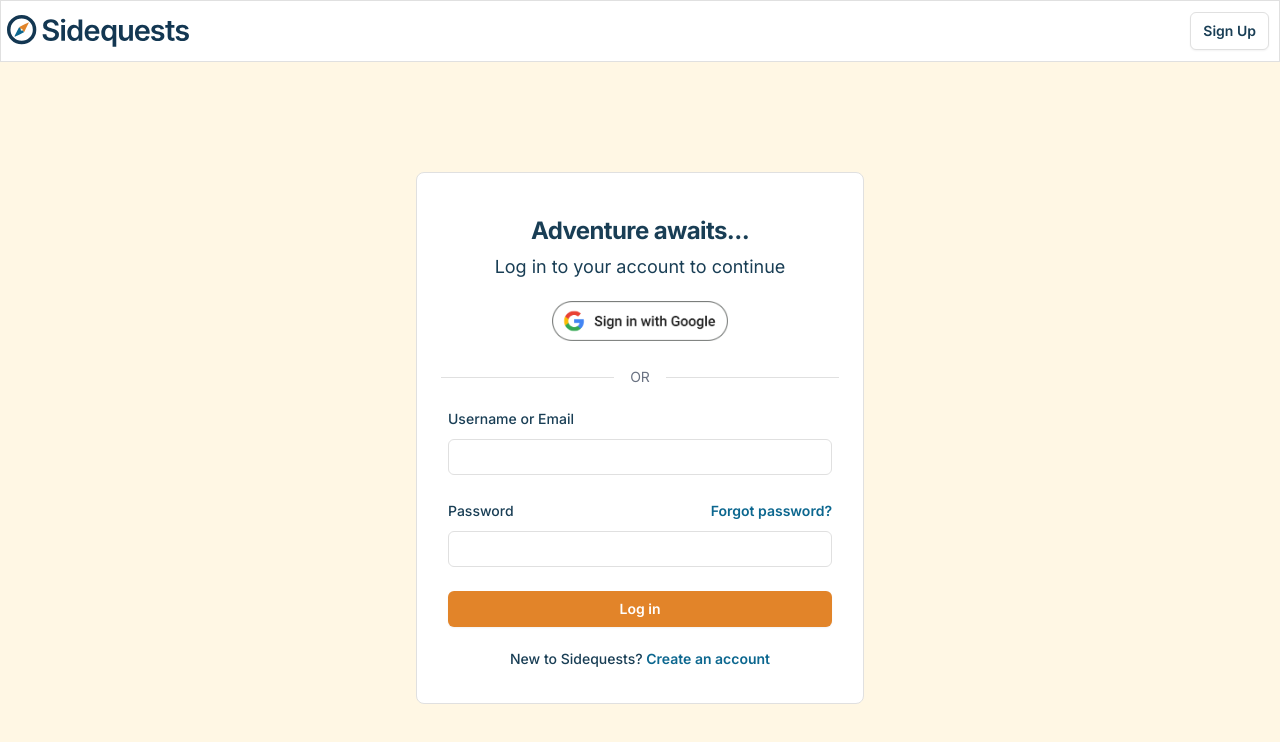
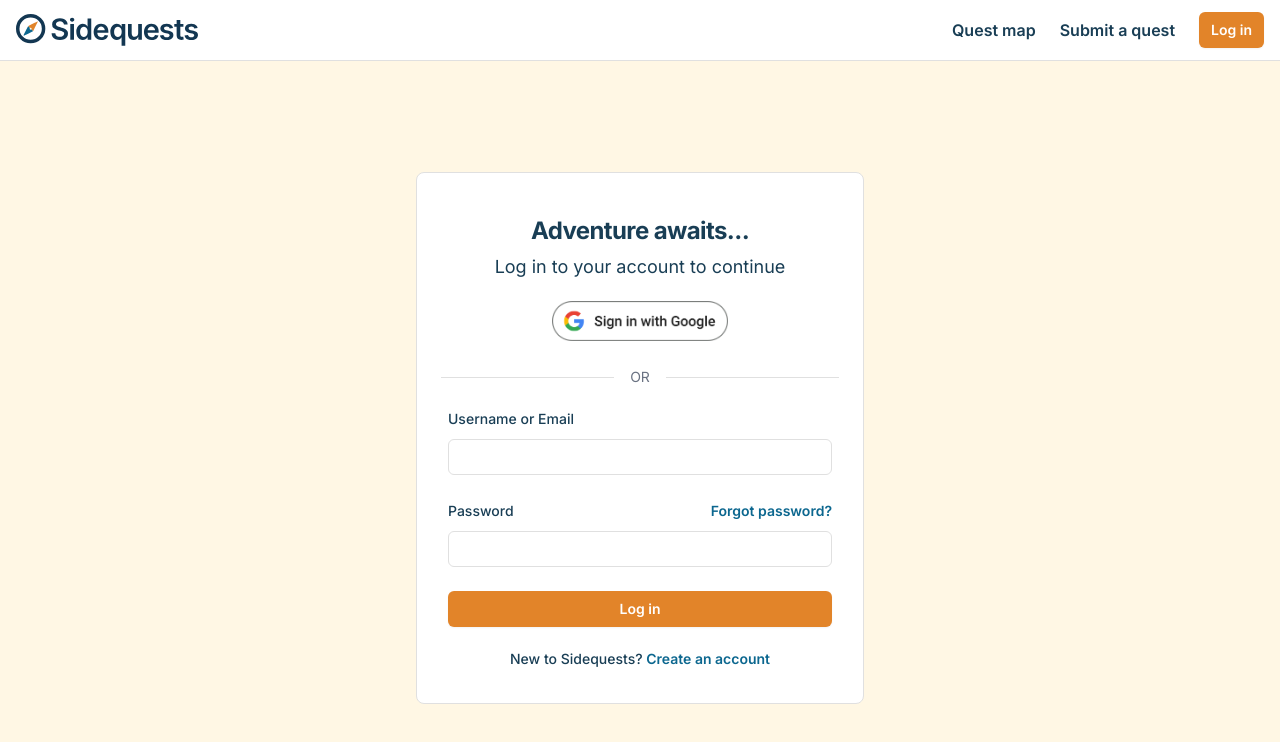
Before and after one commit to kylerosser/sidequests, a React (Vite) app in the folder client/: page /login in a window 1280 px wide. Shown: the top 742 px of the page. Built offline with nearby package versions, Linux system fonts and the light colour scheme; no server answers.

Commit message:
Add a mobile responsive hamburger menu to the navbar

```diff
--- a/client/src/components/common/Navbar.tsx
+++ b/client/src/components/common/Navbar.tsx
@@ -1,10 +1,12 @@
+import { useState } from "react";
 import { useAuth } from "../../auth/useAuth";
+import { Button } from "../common/Button";
+import { ProfileMenu } from "./ProfileMenu";
+import { Link } from "react-router-dom";
 
-import { Button } from '../common/Button'
-import { ProfileMenu } from "./ProfileMenu";
-import { Link } from "react-router-dom"
-
-import wordmarkImage from '/wordmark.svg';
+import wordmarkImage from "/wordmark.svg";
+import menuIcon from "/menu_24dp_193E55_FILL0_wght400_GRAD0_opsz24.svg";
+import closeIcon from "/close_24dp_193E55_FILL0_wght400_GRAD0_opsz24.svg";
 
 type NavbarProps = {
   hideSignupButton?: boolean;
@@ -12,26 +14,85 @@ type NavbarProps = {
 };
 
 export const Navbar = ({ hideSignupButton = false, hideLoginButton = false }: NavbarProps) => {
-    const { user } = useAuth();
+  const { user } = useAuth();
+  const [isMobileMenuOpen, setIsMobileMenuOpen] = useState(false);
 
-    // Buttons for logging in / signing up to be displayed if the user is not currently logged in
-    const loginSignupButtons = <div className="flex justify-between inline-flex items-center">
-        <Link className={`mx-1 ${hideSignupButton ? "hidden" : ""}`} to="/login"><Button>Log in</Button></Link>
-        <Link className={`mx-1 ${hideLoginButton ? "hidden" : ""}`} to="/signup"><Button variant="white">Sign Up</Button></Link>
+  const toggleMobileMenu = () => setIsMobileMenuOpen(!isMobileMenuOpen);
+
+  const loginSignupButtons = (
+    <div className="flex flex-col gap-2 items-center md:flex-row md:gap-2">
+      {!hideLoginButton && (
+        <Link to="/login" className="cursor-pointer">
+          <Button>Log in</Button>
+        </Link>
+      )}
+      {!hideSignupButton && (
+        <Link to="/signup" className="cursor-pointer">
+          <Button variant="white">Sign Up</Button>
+        </Link>
+      )}
     </div>
+  );
 
-    // User profile info to be displayed if the user is currently logged in
-    const userInfo = <ProfileMenu/>
+  const userInfo = <ProfileMenu />;
 
-    return (
-        <nav className="bg-white border-1 border-sq-grey fixed w-full z-5000">
-            <div className="max-w-screen-xl flex flex-wrap items-center justify-between mx-auto p-1.5 h-15">
-                <div className="flex items-center space-x-3 cursor-pointer">
-                    <Link to="/"><img src={wordmarkImage} className="h-8" alt="Sidequests Logo"/></Link>
-                </div>
+  const navLinks = (
+    <div className="flex flex-col gap-2 items-center md:flex-row md:gap-6">
+      <Link to="/quests" className="py-2 md:py-0 font-semibold text-center cursor-pointer">
+        Quest map
+      </Link>
+      <Link to="/quests/create" className="py-2 md:py-0 font-semibold text-center cursor-pointer">
+        Submit a quest
+      </Link>
+    </div>
+  );
 
-                {user == null ? loginSignupButtons : userInfo}
-            </div>
-        </nav>
-    )
-}
+  return (
+    <nav className="bg-white border-b border-sq-grey fixed w-full z-50">
+      <div className="max-w-screen-xl mx-auto flex items-center justify-between p-2 md:p-4 h-15">
+        {/* Logo */}
+        <Link to="/" className="flex items-center cursor-pointer">
+          <img src={wordmarkImage} alt="Sidequests Logo" className="h-8" />
+        </Link>
+
+        {/* Desktop menu */}
+        <div className="hidden md:flex items-center gap-6">
+          {navLinks}
+          {user ? userInfo : loginSignupButtons}
+        </div>
+
+        {/* Mobile menu icon */}
+        <button
+          className="md:hidden p-2 focus:outline-none cursor-pointer"
+          onClick={toggleMobileMenu}
+          aria-label={isMobileMenuOpen ? "Close menu" : "Open menu"}
+        >
+          <img src={isMobileMenuOpen ? closeIcon : menuIcon} alt="Menu icon" className="h-6 w-6" />
+        </button>
+      </div>
+
+      {/* Mobile sliding menu */}
+      <div
+        className={`md:hidden fixed top-0 left-0 w-full bg-white shadow-md transform transition-transform duration-300 ease-in-out ${
+          isMobileMenuOpen ? "translate-y-0" : "-translate-y-full"
+        }`}
+        style={{ zIndex: 9999 }}
+      >
+        <div className="max-w-screen-xl mx-auto flex flex-col items-center justify-start p-6 gap-4 relative">
+          {/* Close button in top-right corner */}
+          <button
+            className="absolute top-4 right-4 p-2 focus:outline-none cursor-pointer"
+            onClick={toggleMobileMenu}
+            aria-label="Close menu"
+          >
+            <img src={closeIcon} alt="Close icon" className="h-6 w-6" />
+          </button>
+
+          {/* Nav links + login/profile */}
+          {navLinks}
+          {user ? userInfo : loginSignupButtons}
+        </div>
+      </div>
+    </nav>
+  );
+};
--- a/client/src/pages/CreateQuestPage.tsx
+++ b/client/src/pages/CreateQuestPage.tsx
@@ -8,7 +8,6 @@ import Stepper from "../components/common/Stepper";
 import { DetailsStep } from "../components/create-quest/DetailsStep";
 import { CheckListStep } from "../components/create-quest/CheckListStep";
 import { ReviewStep } from "../components/create-quest/ReviewStep";
-import { Link } from "react-router-dom";
 import { Hyperlink } from "../components/common/Hyperlink";
 
 export interface QuestData {
```
Also changed, not shown: client/public/menu_24dp_193E55_FILL0_wght400_GRAD0_opsz24.svg (added).
